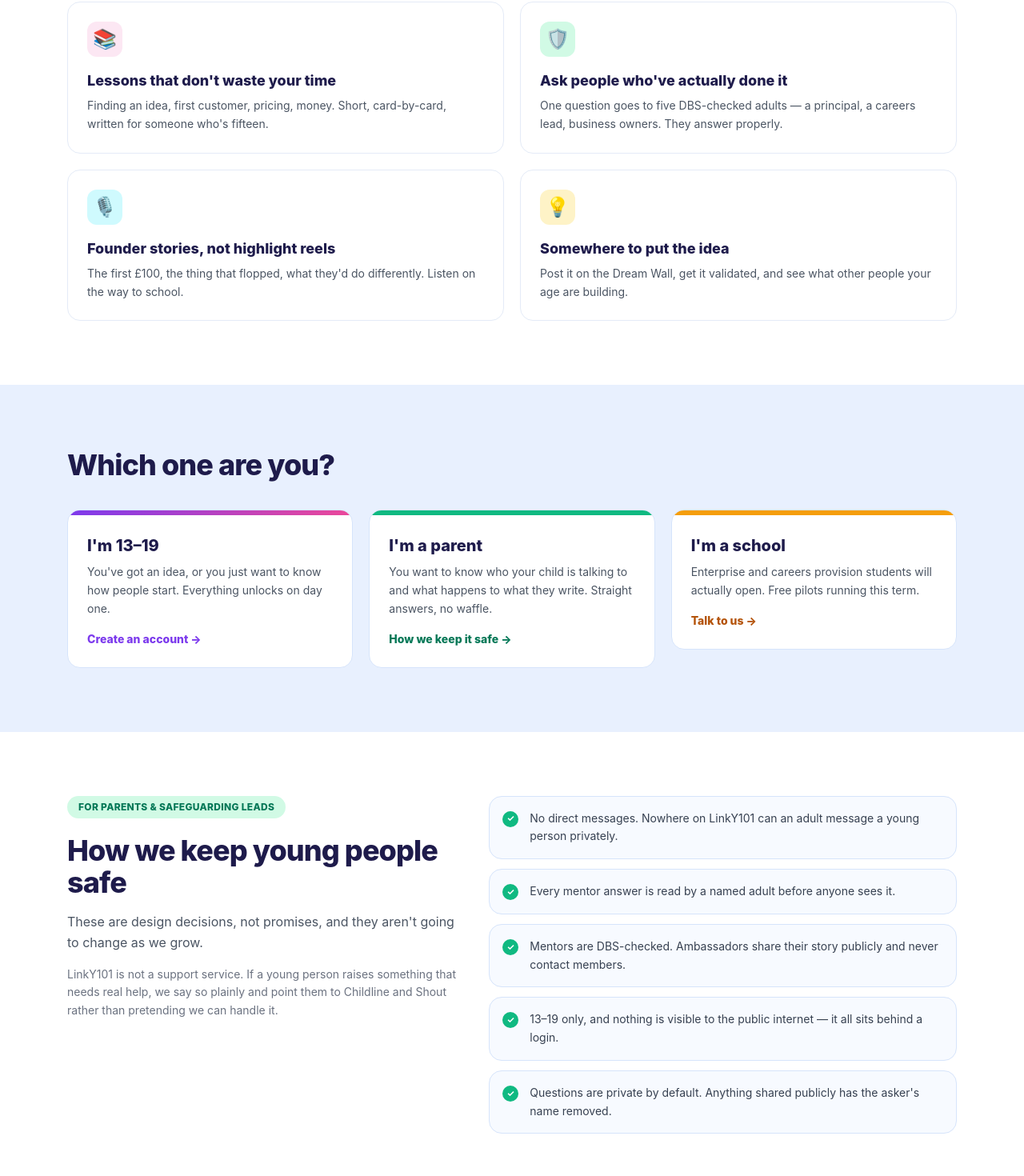
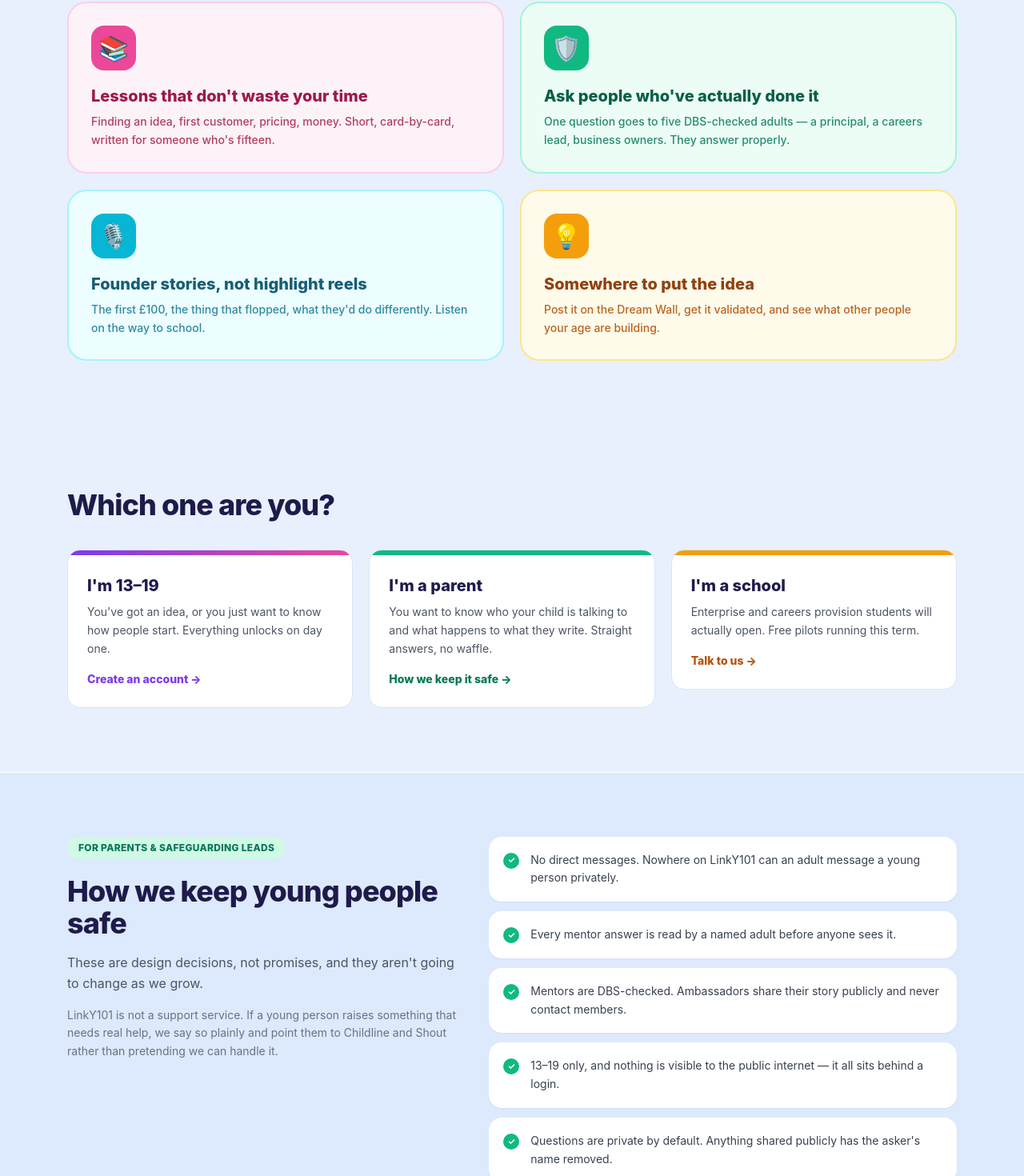
Before and after one commit to linky101team/linky101, a Next.js app: page / in a window 1280 px wide. Shown: the part 1018-2488 px from the top of the page at 80% size. Built offline with nearby package versions, Linux system fonts and the light colour scheme; no server answers.

Commit message:
Colourful feature cards

```diff
--- a/app/page.tsx
+++ b/app/page.tsx
@@ -31,28 +31,42 @@
     "Learn how business actually works, hear real founder stories, and ask DBS-checked mentors the things you're stuck on. Free for 13–19 year olds across the UK.",
 };
 
+// Each card gets its own colour family. Four identical white boxes is the
+// definition of a boring feature grid.
 const FEATURES = [
   {
     emoji: "📚",
-    tint: "bg-[#FCE7F3]",
+    card: "bg-[#FDF2F8] border-[#FBCFE8]",
+    chip: "bg-[#EC4899]",
+    heading: "text-[#9D174D]",
+    body_class: "text-[#9F1239]/80",
     title: "Lessons that don't waste your time",
     body: "Finding an idea, first customer, pricing, money. Short, card-by-card, written for someone who's fifteen.",
   },
   {
     emoji: "🛡️",
-    tint: "bg-[#D1FAE5]",
+    card: "bg-[#ECFDF5] border-[#A7F3D0]",
+    chip: "bg-[#10B981]",
+    heading: "text-[#065F46]",
+    body_class: "text-[#047857]/85",
     title: "Ask people who've actually done it",
     body: "One question goes to five DBS-checked adults — a principal, a careers lead, business owners. They answer properly.",
   },
   {
     emoji: "🎙️",
-    tint: "bg-[#CFFAFE]",
+    card: "bg-[#ECFEFF] border-[#A5F3FC]",
+    chip: "bg-[#06B6D4]",
+    heading: "text-[#155E75]",
+    body_class: "text-[#0E7490]/85",
     title: "Founder stories, not highlight reels",
     body: "The first £100, the thing that flopped, what they'd do differently. Listen on the way to school.",
   },
   {
     emoji: "💡",
-    tint: "bg-[#FEF3C7]",
+    card: "bg-[#FFFBEB] border-[#FDE68A]",
+    chip: "bg-[#F59E0B]",
+    heading: "text-[#92400E]",
+    body_class: "text-[#B45309]/90",
     title: "Somewhere to put the idea",
     body: "Post it on the Dream Wall, get it validated, and see what other people your age are building.",
   },
@@ -250,7 +264,7 @@
       </section>
 
       {/* Features */}
-      <section id="features" className="scroll-mt-20 bg-white py-20">
+      <section id="features" className="scroll-mt-20 py-20">
         <div className="mx-auto max-w-6xl px-5">
           <FadeIn>
             <h2 className="max-w-2xl text-3xl font-extrabold tracking-tight text-[#1E1B4B] sm:text-4xl">
@@ -264,12 +278,14 @@
           <div className="mt-10 grid gap-5 sm:grid-cols-2">
             {FEATURES.map((f, i) => (
               <FadeIn key={f.title} index={i}>
-              <HoverLift className="h-full rounded-2xl border border-[#E4EBF7] bg-white p-6 transition-shadow hover:shadow-lg">
-                <span className={`flex h-11 w-11 items-center justify-center rounded-xl text-2xl ${f.tint}`}>
+              <HoverLift className={`h-full rounded-3xl border-2 p-7 transition-shadow hover:shadow-xl ${f.card}`}>
+                <span
+                  className={`flex h-14 w-14 items-center justify-center rounded-2xl text-3xl shadow-sm ${f.chip}`}
+                >
                   {f.emoji}
                 </span>
-                <p className="mt-4 text-lg font-extrabold text-[#1E1B4B]">{f.title}</p>
-                <p className="mt-1.5 text-sm leading-relaxed text-gray-600">{f.body}</p>
+                <p className={`mt-5 text-xl font-extrabold leading-tight ${f.heading}`}>{f.title}</p>
+                <p className={`mt-2 text-sm font-medium leading-relaxed ${f.body_class}`}>{f.body}</p>
               </HoverLift>
               </FadeIn>
             ))}
@@ -354,7 +370,7 @@
       </section>
 
       {/* Safety — the section a parent or safeguarding lead is looking for */}
-      <section id="safety" className="scroll-mt-20 bg-white py-20">
+      <section id="safety" className="scroll-mt-20 border-y border-white bg-[#DDE9FD] py-20">
         <div className="mx-auto grid max-w-6xl gap-10 px-5 lg:grid-cols-[1fr_1.2fr]">
           <FadeIn from="left">
             <span className="inline-block rounded-full bg-[#D1FAE5] px-3.5 py-1.5 text-xs font-extrabold uppercase tracking-wide text-[#047857]">
@@ -377,7 +393,7 @@
           <ul className="flex flex-col gap-3">
             {SAFETY.map((line, i) => (
               <FadeIn key={line} index={i} from="right">
-              <li className="flex gap-3.5 rounded-2xl border border-[#D6E4FB] bg-[#F7FAFF] p-4">
+              <li className="flex gap-3.5 rounded-2xl border-2 border-white bg-white p-4 shadow-sm">
                 <span className="mt-0.5 flex h-5 w-5 shrink-0 items-center justify-center rounded-full bg-[#10B981] text-[11px] font-bold text-white">
                   ✓
                 </span>
```
